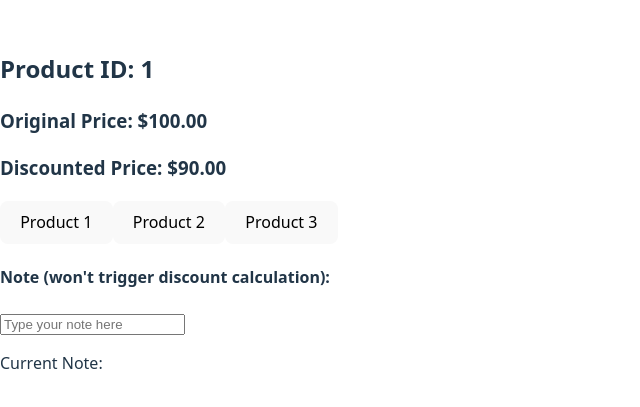
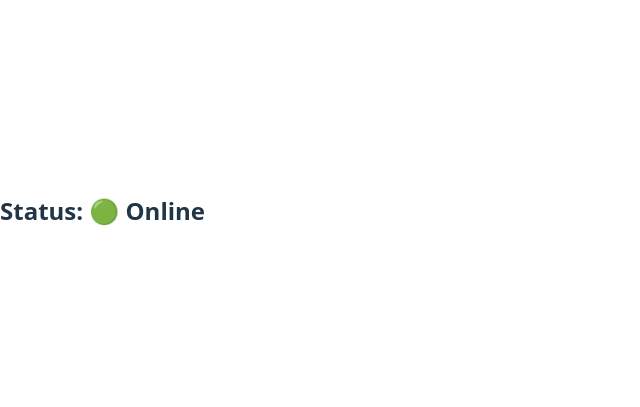
Before and after one commit to jvlcode/react-19-course, a React (Vite) app in the folder myapp/: page / in a window 1280 px wide. Shown: the part 189-596 px from the top of the page, without its empty margins (0-640 px from the left). Built offline with nearby package versions, Linux system fonts and the light colour scheme.

Commit message:
hooks: Custom Hooks
in this we create custom hook for liseting offline or online status of the user

```diff
--- a/myapp/src/App.jsx
+++ b/myapp/src/App.jsx
@@ -16,6 +16,7 @@ import Dashboard from "./hooks/05-usecontext/Dashboard"
 import UseRefExample from "./hooks/06-useref/UseRefExample"
 import UseMemoExample from "./hooks/07-usememo/UseMemoExample"
 import UseCallbackExample from "./hooks/08-usecallback/useCallbackExample"
+import UseCustomHookExample from "./hooks/09-usecustomhook/UseCustomHookExample"
 // import GreetingClass from './core-concepts/02-components/GreetingClass';
 function App() {
 
@@ -39,7 +40,8 @@ function App() {
   // return <Dashboard />
   // return <UseRefExample/>
   // return <UseMemoExample/>
-  return <UseCallbackExample/>
+  // return <UseCallbackExample/>
+  return <UseCustomHookExample/>
 }
 
 export default App
--- /dev/null
+++ b/myapp/src/hooks/09-usecustomhook/UseCustomHookExample.jsx
@@ -0,0 +1,15 @@
+// OnlineStatus.js
+import React from 'react';
+import useOnlineStatus from './useOnlineStatus';
+
+function UseCustomHookExample() {
+  const isOnline = useOnlineStatus();
+
+  return (
+    <div>
+      <h2>Status: {isOnline ? '🟢 Online' : '🔴 Offline'}</h2>
+    </div>
+  );
+}
+
+export default UseCustomHookExample;
--- /dev/null
+++ b/myapp/src/hooks/09-usecustomhook/useOnlineStatus.jsx
@@ -0,0 +1,23 @@
+// useOnlineStatus.js
+import { useState, useEffect } from 'react';
+
+function useOnlineStatus() {
+  const [isOnline, setIsOnline] = useState(navigator.onLine);
+
+  useEffect(() => {
+    const handleOnline = () => setIsOnline(true);
+    const handleOffline = () => setIsOnline(false);
+
+    window.addEventListener('online', handleOnline);
+    window.addEventListener('offline', handleOffline);
+
+    return () => {
+      window.removeEventListener('online', handleOnline);
+      window.removeEventListener('offline', handleOffline);
+    };
+  }, []);
+
+  return isOnline;
+}
+
+export default useOnlineStatus;
```
